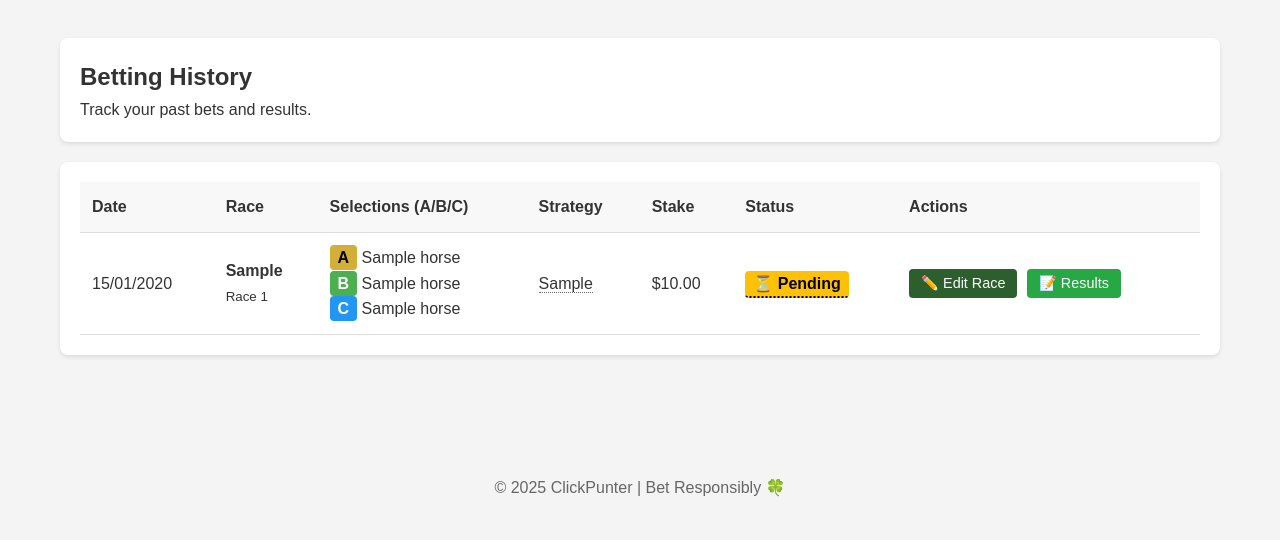
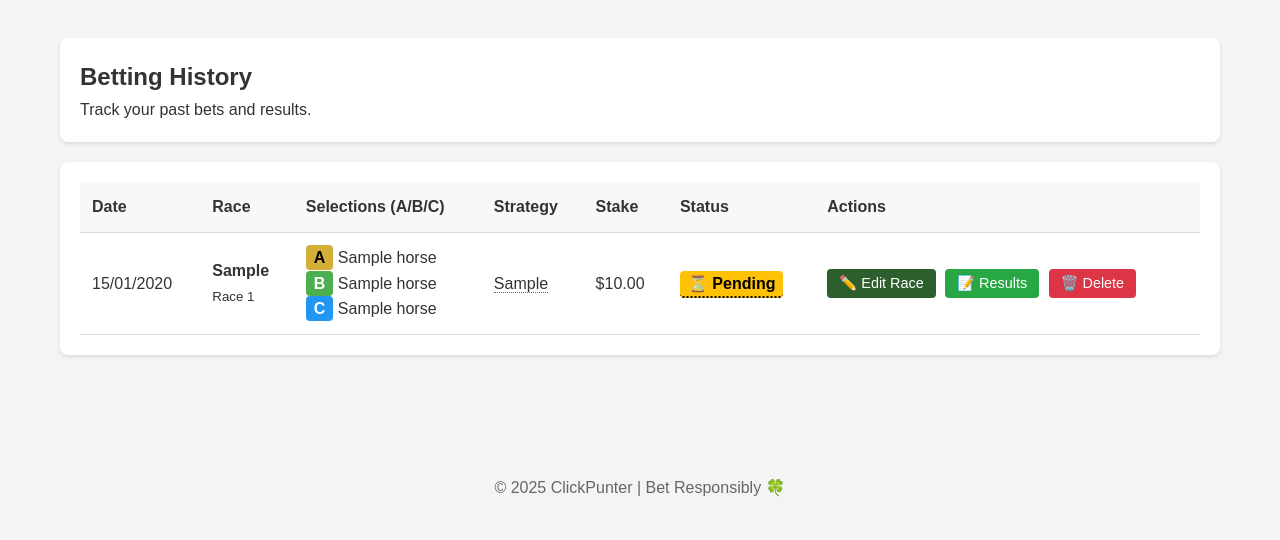
Before and after one commit to Baillie11/ClickPunter, a Flask app: page /history in a window 1280 px wide. Shown: the part 320-860 px from the top of the page. Run offline with Flask 3, Linux system fonts and the light colour scheme; a user stored in the database is signed in; tables that the repository leaves empty hold one stand-in row (values such as "Sample post").

Commit message:
Add delete bet functionality with user ownership verification

```diff
--- a/app.py
+++ b/app.py
@@ -285,6 +285,30 @@ def api_update_bet_result(bet_id):
         return jsonify({'error': str(e)}), 500
 
 
+@app.route('/api/delete-bet/<int:bet_id>', methods=['DELETE', 'POST'])
+@login_required
+def api_delete_bet(bet_id):
+    """Delete a bet (user can only delete their own bets)."""
+    try:
+        # Get bet and verify ownership
+        bet = Bet.query.get(bet_id)
+        if not bet:
+            return jsonify({'success': False, 'error': 'Bet not found'}), 404
+
+        if bet.user_id != current_user.id:
+            return jsonify({'success': False, 'error': 'Unauthorized'}), 403
+
+        # Delete the bet
+        db.session.delete(bet)
+        db.session.commit()
+
+        return jsonify({'success': True}), 200
+
+    except Exception as e:
+        db.session.rollback()
+        return jsonify({'success': False, 'error': str(e)}), 500
+
+
 @app.route('/api/save-bet', methods=['POST'])
 @login_required
 def api_save_bet():
--- a/templates/history.html
+++ b/templates/history.html
@@ -87,10 +87,16 @@ Stake: ${{ '%.2f'|format(bet.stake_total) }}
                     </button>
                     {% if bet.result_status == 'pending' %}
                     <button onclick="enterResults({{ bet.id }}, '{{ bet.horse_a.name }}', '{{ bet.horse_b.name }}', '{{ bet.horse_c.name }}')"
-                            class="btn" style="padding: 6px 12px; font-size: 0.9em; background: #28a745;">
+                            class="btn" style="padding: 6px 12px; font-size: 0.9em; background: #28a745; margin-right: 5px;">
                         📝 Results
                     </button>
                     {% endif %}
+                    <button onclick="deleteBet({{ bet.id }})"
+                            class="btn delete-bet-btn"
+                            data-bet-id="{{ bet.id }}"
+                            style="padding: 6px 12px; font-size: 0.9em; background: #dc3545;">
+                        🗑️ Delete
+                    </button>
                 </td>
             </tr>
             {% endfor %}
@@ -285,6 +291,49 @@ function submitResults() {
         }
     });
 }
+
+function deleteBet(betId) {
+    if (!confirm('Are you sure you want to delete this bet?')) {
+        return;
+    }
+
+    // Find the button and disable it
+    const button = document.querySelector(`button[data-bet-id="${betId}"]`);
+    if (button) {
+        button.disabled = true;
+        button.innerHTML = '⏳ Deleting...';
+    }
+
+    fetch(`/api/delete-bet/${betId}`, {
+        method: 'DELETE',
+        headers: {'Content-Type': 'application/json'}
+    })
+    .then(response => response.json())
+    .then(data => {
+        if (data.success) {
+            // Remove the table row
+            const row = document.getElementById(`bet-row-${betId}`);
+            if (row) {
+                row.remove();
+            }
+        } else {
+            alert('Error deleting bet: ' + (data.error || 'Unknown error'));
+            // Re-enable button on error
+            if (button) {
+                button.disabled = false;
+                button.innerHTML = '🗑️ Delete';
+            }
+        }
+    })
+    .catch(error => {
+        alert('Error: ' + error);
+        // Re-enable button on error
+        if (button) {
+            button.disabled = false;
+            button.innerHTML = '🗑️ Delete';
+        }
+    });
+}
 </script>
 
 {% endblock %}
```
